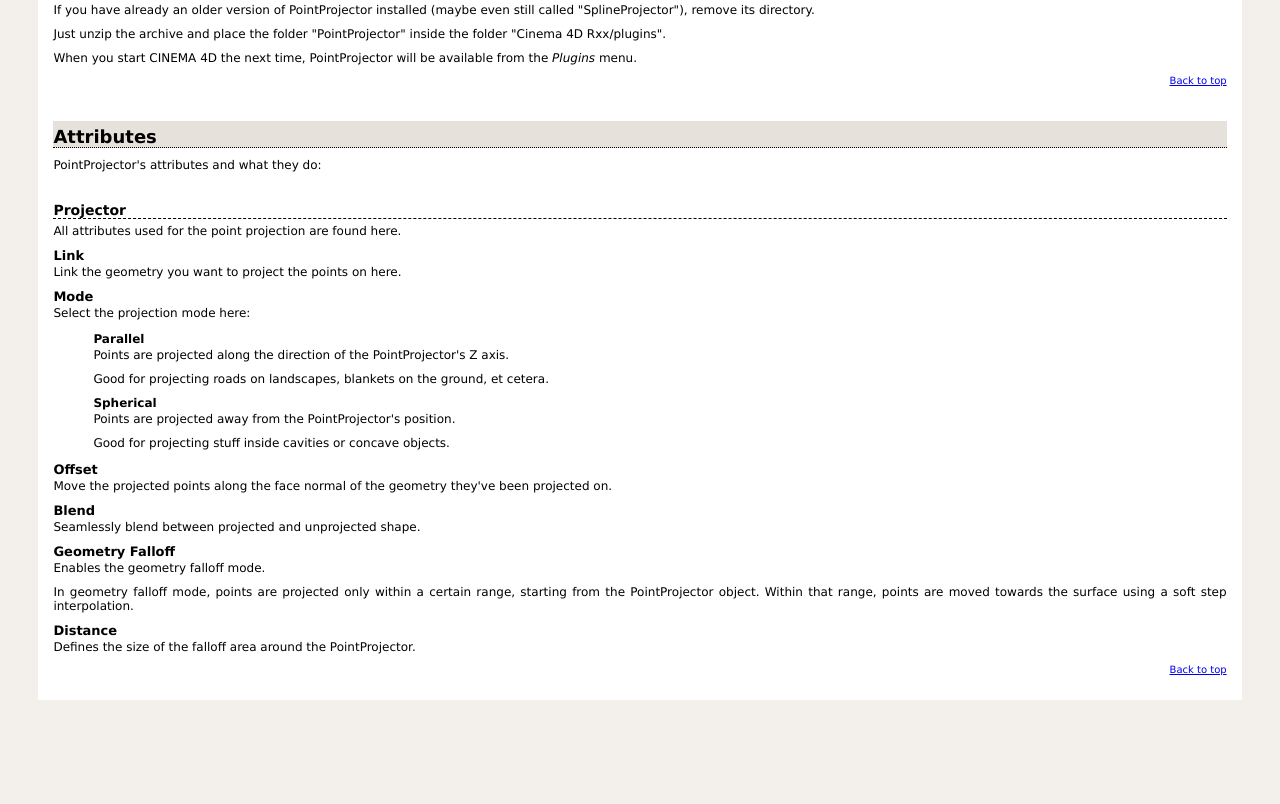
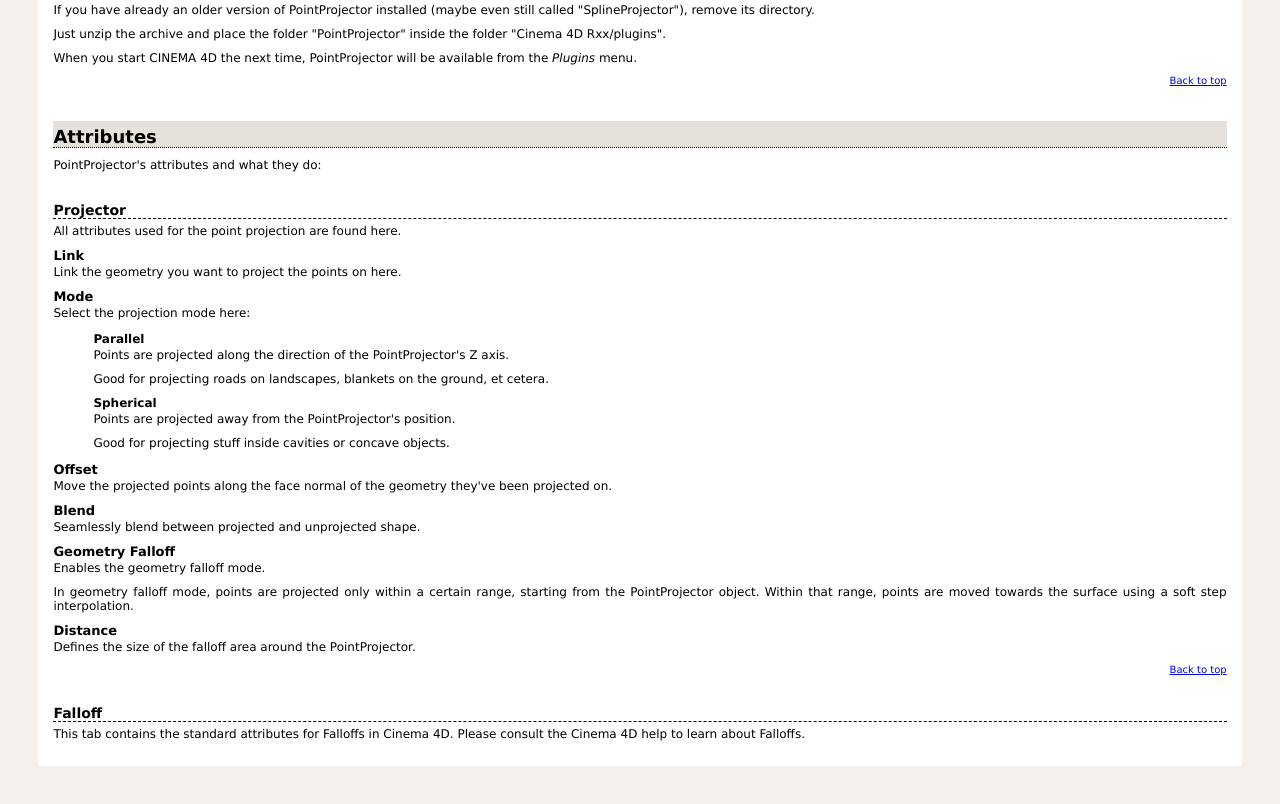
Before and after one commit to fwilleke80/PointProjector, a plain HTML site: page help/PointProjector_help.html in a window 1280 px wide. Shown: the part 415-1219 px from the top of the page. Before the commit the page ends 1165 px from the top, so only its background shows below. Drawn offline with Linux system fonts and the light colour scheme.

Commit message:
Updated help file

```diff
--- a/help/PointProjector_help.html
+++ b/help/PointProjector_help.html
@@ -241,6 +241,10 @@ caption.caption {
 			<p>Defines the size of the falloff area around the PointProjector.</p>
 
 			<p class="toplink"><a href="#top">Back to top</a></p>
+
+
+			<h3>Falloff</h3>
+			<p>This tab contains the standard attributes for Falloffs in Cinema 4D. Please consult the Cinema 4D help to learn about Falloffs.</p>
 		</div>
 	</div>
 </body>
```
